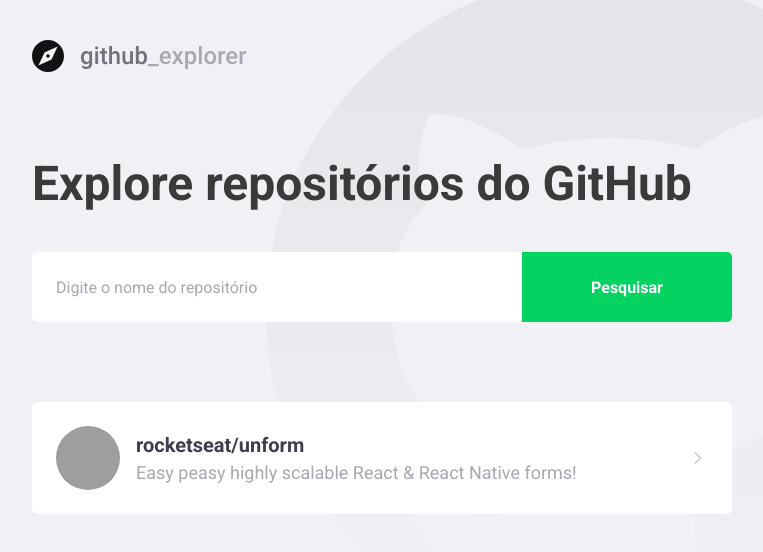
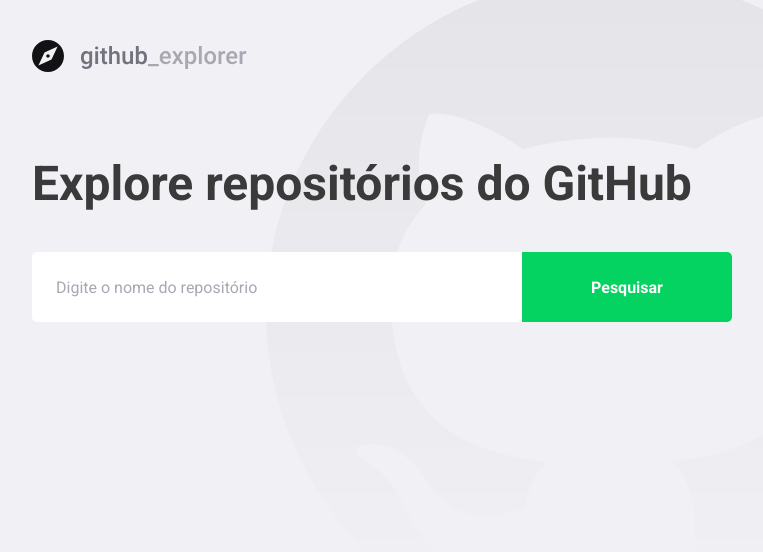
Before and after one commit to samuelfsd/github-explorer, a React (Create React App) app: page / in a window 1280 px wide. Shown: the top 552 px of the page, without its empty margins (148-911 px from the left). Built offline with nearby package versions, Linux system fonts and the light colour scheme; grey boxes are pictures that could not be loaded.

Commit message:
connecting API with axios

```diff
--- a/prettier.config.js
+++ b/prettier.config.js
@@ -1,5 +1,5 @@
 module.exports = {
   singleQuote: true,
-  trailingComma: "all",
-  allowParens: "avoud",
-}
+  trailingComma: 'all',
+  arrowParens: 'avoid',
+};
--- a/src/pages/Dashboard/index.tsx
+++ b/src/pages/Dashboard/index.tsx
@@ -1,31 +1,65 @@
-import React from 'react';
+import React, {useState, FormEvent} from 'react';
 import { FiChevronRight } from 'react-icons/fi';
+import api from '../../services/api';
 import logoimg from '../../assets/logo.svg';
 import { Title, Form, Repositories } from './styles';
 
+interface Repository {
+  full_name:string;
+  description:string;
+  owner:{
+    login:string;
+    avatar_url:string;
+  };
+}
+
 const Dashboard: React.FC = () => {
+
+  const [newRepo,setNewRepo] = useState('');
+
+  const [repositories, setRepositories] = useState<Repository[]>([]);
+
+  async function handleAddRepository(event: FormEvent<HTMLFormElement>): Promise<void> {
+    event.preventDefault();
+
+    const response = await api.get(`repos/${newRepo}`);
+
+    const repository = response.data;
+
+    setRepositories([...repositories, repository]);
+
+    setNewRepo('');
+
+  }
+
   return (
     <>
       <img src={logoimg} alt="Github Explorer" />
       <Title>Explore repositórios do GitHub</Title>
 
-      <Form action="">
-        <input placeholder="Digite o nome do repositório" />
+      <Form onSubmit={handleAddRepository}>
+        <input
+          value={newRepo}
+          onChange={event => setNewRepo(event.target.value)}
+          placeholder="Digite o nome do repositório"
+        />
         <button type="submit">Pesquisar</button>
       </Form>
 
       <Repositories>
-        <a href="teste">
+          {repositories.map(repository => (
+            <a key={repository.full_name} href="teste">
               <img
-            src="https://avatars.githubusercontent.com/u/53972764?v=4"
-            alt="Samuel Alves"
+                src={repository.owner.avatar_url}
+                alt={repository.owner.login}
               />
               <div>
-            <strong>rocketseat/unform</strong>
-            <p>Easy peasy highly scalable React & React Native forms!</p>
+                <strong>{repository.full_name}</strong>
+                <p>{repository.description}</p>
               </div>
               <FiChevronRight size={20} />
             </a>
+          ))}
       </Repositories>
     </>
   );
--- a/src/pages/Dashboard/styles.ts
+++ b/src/pages/Dashboard/styles.ts
@@ -75,7 +75,8 @@ export const Repositories = styled.div`
     }
 
     div {
-      margin-left: 16px;
+      margin:0 16px;
+      flex:1;
 
       strong {
         font-size: 20px;
--- /dev/null
+++ b/src/services/api.ts
@@ -0,0 +1,7 @@
+import axios from 'axios';
+
+const api = axios.create({
+  baseURL:'https://api.github.com/',
+})
+
+export default api;
```
Also changed, not shown: package.json (+4 -3 lines), .eslintrc.json, 1 other file (tests, documents, lock files or other folders). Lines whose indentation alone changed are shown as unchanged.
